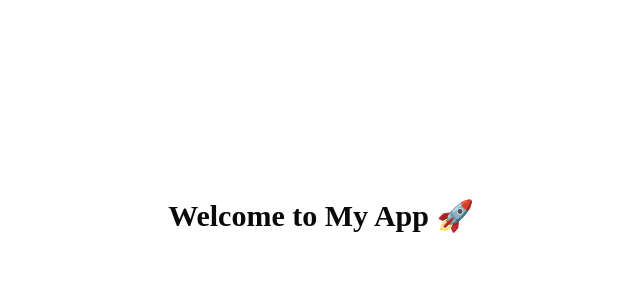
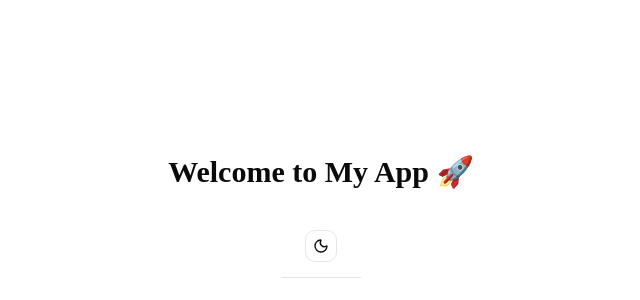
Before and after one commit to ahosan-h/QueuePress, a Next.js app in the folder frontend/: page / in a window 1280 px wide. Shown: the part 184-484 px from the top of the page, without its empty margins (319-959 px from the left). Built offline with nearby package versions, Linux system fonts and the light colour scheme.

Commit message:
implement theme switcher with dark and light modes

```diff
--- a/frontend/app/globals.css
+++ b/frontend/app/globals.css
@@ -84,9 +84,9 @@
 }
 
 .dark {
-  --background: oklch(0.145 0 0);
+  --background: oklch(0.11 0 0);
   --foreground: oklch(0.985 0 0);
-  --card: oklch(0.205 0 0);
+  --card: oklch(0.16 0 0);
   --card-foreground: oklch(0.985 0 0);
   --popover: oklch(0.205 0 0);
   --popover-foreground: oklch(0.985 0 0);
@@ -109,8 +109,8 @@
   --chart-5: oklch(0.269 0 0);
   --sidebar: oklch(0.205 0 0);
   --sidebar-foreground: oklch(0.985 0 0);
-  --sidebar-primary: oklch(0.488 0.243 264.376);
-  --sidebar-primary-foreground: oklch(0.985 0 0);
+  --sidebar-primary: oklch(0.985 0 0);
+  --sidebar-primary-foreground: oklch(0.145 0 0);
   --sidebar-accent: oklch(0.269 0 0);
   --sidebar-accent-foreground: oklch(0.985 0 0);
   --sidebar-border: oklch(1 0 0 / 10%);
@@ -119,11 +119,13 @@
 
 @layer base {
   * {
-    @apply border-border outline-ring/50;
+    @apply border-border outline-ring/50 transition-colors;
   }
+
   body {
     @apply bg-background text-foreground;
   }
+
   html {
     @apply font-sans;
   }
--- a/frontend/app/layout.tsx
+++ b/frontend/app/layout.tsx
@@ -1,5 +1,6 @@
 import { ClerkProvider } from "@clerk/nextjs";
 import "./globals.css";
+import ThemeProvider from "@/components/theme/theme-provider";
 
 export default function RootLayout({
   children,
@@ -8,8 +9,10 @@ export default function RootLayout({
 }) {
   return (
     <ClerkProvider>
-      <html lang="en">
-        <body>{children}</body>
+      <html lang="en" suppressHydrationWarning>
+        <body>
+          <ThemeProvider>{children}</ThemeProvider>
+        </body>
       </html>
     </ClerkProvider>
   );
--- a/frontend/app/page.tsx
+++ b/frontend/app/page.tsx
@@ -1,7 +1,10 @@
+import { Navbar } from "@/components/navbar";
+
 export default function Home() {
   return (
     <div className="flex min-h-screen flex-col items-center justify-center gap-6">
       <h1 className="text-3xl font-bold">Welcome to My App 🚀</h1>
+      <Navbar />
     </div>
   );
 }
--- a/frontend/components/navbar.tsx
+++ b/frontend/components/navbar.tsx
@@ -0,0 +1,14 @@
+import { UserButton } from "@clerk/nextjs";
+
+import { ThemeToggle } from "@/components/theme/theme-toggle";
+
+export function Navbar() {
+  return (
+    <header className="flex h-16 items-center justify-end border-b border-border px-6">
+      <div className="flex items-center gap-3">
+        <ThemeToggle />
+        <UserButton />
+      </div>
+    </header>
+  );
+}
--- /dev/null
+++ b/frontend/components/theme/theme-toggle.tsx
@@ -0,0 +1,22 @@
+"use client";
+
+import { useTheme } from "next-themes";
+import { Button } from "../ui/button";
+import { Moon, Sun } from "lucide-react";
+
+export function ThemeToggle() {
+  const { theme, setTheme } = useTheme();
+  return (
+    <Button
+      variant="outline"
+      size="icon"
+      onClick={() => setTheme(theme === "dark" ? "light" : "dark")}
+    >
+      {theme === "dark" ? (
+        <Sun className="h-4 w-4" />
+      ) : (
+        <Moon className="h-4 w-4" />
+      )}
+    </Button>
+  );
+}
--- /dev/null
+++ b/frontend/components/ui/button.tsx
@@ -0,0 +1,67 @@
+import * as React from "react";
+import { cva, type VariantProps } from "class-variance-authority";
+import { Slot } from "radix-ui";
+
+import { cn } from "@/lib/utils";
+
+const buttonVariants = cva(
+  "group/button inline-flex shrink-0 items-center justify-center rounded-lg border border-transparent bg-clip-padding text-sm font-medium whitespace-nowrap transition-all outline-none select-none focus-visible:border-ring focus-visible:ring-3 focus-visible:ring-ring/50 active:not-aria-[haspopup]:translate-y-px disabled:pointer-events-none disabled:opacity-50 aria-invalid:border-destructive aria-invalid:ring-3 aria-invalid:ring-destructive/20 dark:aria-invalid:border-destructive/50 dark:aria-invalid:ring-destructive/40 [&_svg]:pointer-events-none [&_svg]:shrink-0 [&_svg:not([class*='size-'])]:size-4",
+  {
+    variants: {
+      variant: {
+        default: "bg-primary text-primary-foreground [a]:hover:bg-primary/80",
+        outline:
+          "border-border bg-background hover:bg-muted hover:text-foreground aria-expanded:bg-muted aria-expanded:text-foreground dark:border-input dark:bg-input/30 dark:hover:bg-input/50",
+        secondary:
+          "bg-secondary text-secondary-foreground hover:bg-secondary/80 aria-expanded:bg-secondary aria-expanded:text-secondary-foreground",
+        ghost:
+          "hover:bg-muted hover:text-foreground aria-expanded:bg-muted aria-expanded:text-foreground dark:hover:bg-muted/50",
+        destructive:
+          "bg-destructive/10 text-destructive hover:bg-destructive/20 focus-visible:border-destructive/40 focus-visible:ring-destructive/20 dark:bg-destructive/20 dark:hover:bg-destructive/30 dark:focus-visible:ring-destructive/40",
+        link: "text-primary underline-offset-4 hover:underline",
+      },
+      size: {
+        default:
+          "h-8 gap-1.5 px-2.5 has-data-[icon=inline-end]:pr-2 has-data-[icon=inline-start]:pl-2",
+        xs: "h-6 gap-1 rounded-[min(var(--radius-md),10px)] px-2 text-xs in-data-[slot=button-group]:rounded-lg has-data-[icon=inline-end]:pr-1.5 has-data-[icon=inline-start]:pl-1.5 [&_svg:not([class*='size-'])]:size-3",
+        sm: "h-7 gap-1 rounded-[min(var(--radius-md),12px)] px-2.5 text-[0.8rem] in-data-[slot=button-group]:rounded-lg has-data-[icon=inline-end]:pr-1.5 has-data-[icon=inline-start]:pl-1.5 [&_svg:not([class*='size-'])]:size-3.5",
+        lg: "h-9 gap-1.5 px-2.5 has-data-[icon=inline-end]:pr-2 has-data-[icon=inline-start]:pl-2",
+        icon: "size-8",
+        "icon-xs":
+          "size-6 rounded-[min(var(--radius-md),10px)] in-data-[slot=button-group]:rounded-lg [&_svg:not([class*='size-'])]:size-3",
+        "icon-sm":
+          "size-7 rounded-[min(var(--radius-md),12px)] in-data-[slot=button-group]:rounded-lg",
+        "icon-lg": "size-9",
+      },
+    },
+    defaultVariants: {
+      variant: "default",
+      size: "default",
+    },
+  },
+);
+
+function Button({
+  className,
+  variant = "default",
+  size = "default",
+  asChild = false,
+  ...props
+}: React.ComponentProps<"button"> &
+  VariantProps<typeof buttonVariants> & {
+    asChild?: boolean;
+  }) {
+  const Comp = asChild ? Slot.Root : "button";
+
+  return (
+    <Comp
+      data-slot="button"
+      data-variant={variant}
+      data-size={size}
+      className={cn(buttonVariants({ variant, size, className }))}
+      {...props}
+    />
+  );
+}
+
+export { Button, buttonVariants };
```
Also changed, not shown: frontend/components/theme/theme-provider.tsx (renamed from frontend/components/theme-provider.tsx).
